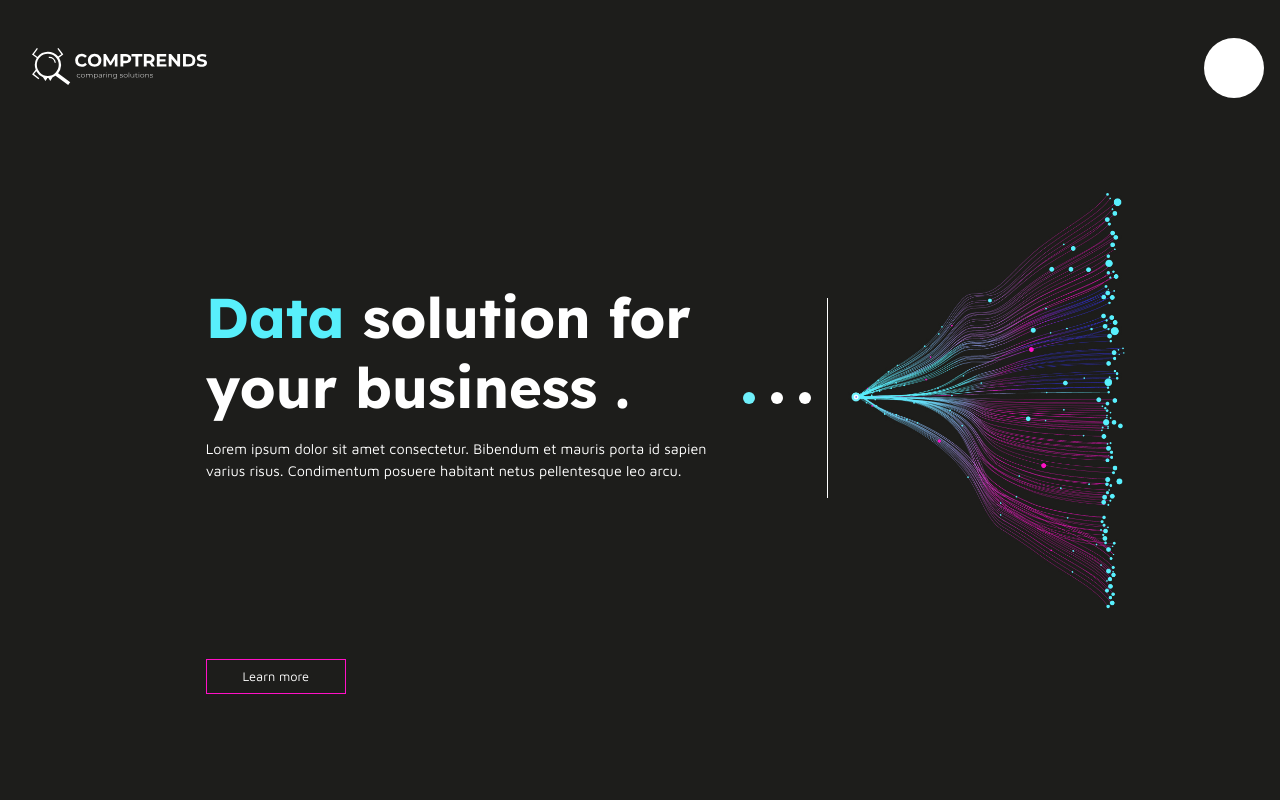
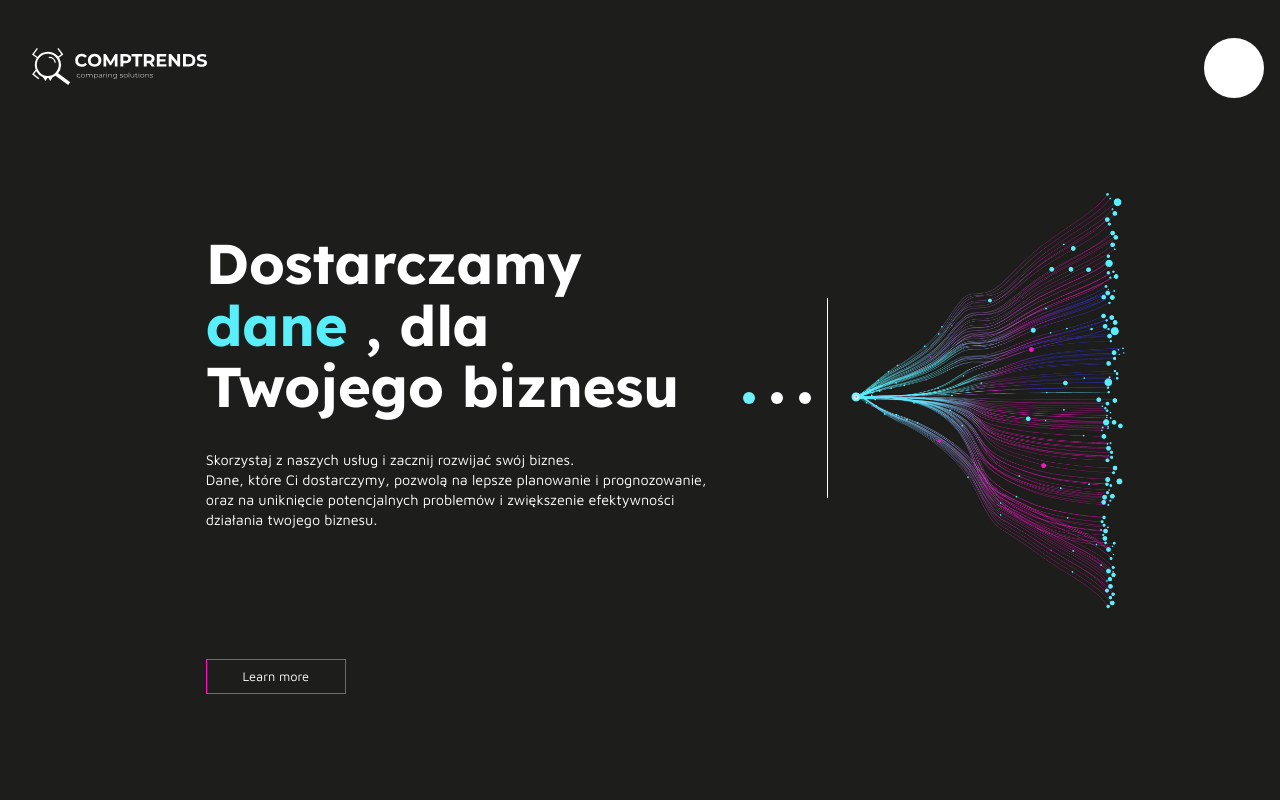
Before and after one commit to marcinzygan/comptrends-next, a Next.js app: page / in a window 1280 px wide. Shown: the top 800 px of the page. Built offline with nearby package versions, Linux system fonts and the light colour scheme; some icons are missing.

Commit message:
added hero section content

```diff
--- a/components/Footer/Footer.js
+++ b/components/Footer/Footer.js
@@ -54,7 +54,7 @@ const Footer = () => {
             </>
             <>
               <p className={classes.footer__link}>
-                Email : comptrends@gmail.com
+                Email : comptrends.eu@gmail.com
               </p>
             </>
           </div>
--- a/components/HeroSection/HeroSection.js
+++ b/components/HeroSection/HeroSection.js
@@ -17,6 +17,7 @@ const Home = () => {
             transition={{ duration: 2 }}
           >
             <h1 className="h1__txt">
+              Dostarczamy<br></br>
               <motion.span
                 animate={{ Color: ["#ffff", "#58effb", "#ffff"] }}
                 transition={{
@@ -27,9 +28,9 @@ const Home = () => {
                 }}
                 className="span__accentSecond"
               >
-                Data
+                dane
               </motion.span>{" "}
-              solution for your business .
+              , dla Twojego biznesu
             </h1>
             <motion.p
               initial={{ opacity: 0 }}
@@ -37,9 +38,10 @@ const Home = () => {
               transition={{ duration: 3, delay: 2 }}
               className={classes.hero__subtxt}
             >
-              Lorem ipsum dolor sit amet consectetur. Bibendum et mauris porta
-              id sapien varius risus. Condimentum posuere habitant netus
-              pellentesque leo arcu.
+              Skorzystaj z naszych usług i zacznij rozwijać swój biznes.
+              <br></br> Dane, które Ci dostarczymy, pozwolą na lepsze planowanie
+              i prognozowanie, oraz na uniknięcie potencjalnych problemów i
+              zwiększenie efektywności działania twojego biznesu.
             </motion.p>
           </motion.div>
         </div>
--- a/components/HeroSection/HeroSection.module.css
+++ b/components/HeroSection/HeroSection.module.css
@@ -35,11 +35,11 @@
 
 .hero__subtxt {
   display: none;
-  margin-top: 1rem;
+  margin-top: 2rem;
   font-family: var(--ff-text);
   font-size: var(--fs-txt);
   font-weight: var(--fw-regular);
-  line-height: 1.5;
+  line-height: 1.4;
   /* letter-spacing: 0.5px; */
 }
 
--- a/styles/globals.css
+++ b/styles/globals.css
@@ -67,7 +67,7 @@
 /* 1800px */
 @media (min-width: 1800px) {
   :root {
-    --fs-h1: 5.5rem;
+    --fs-h1: 5.2rem;
     --fs-h2: 4rem;
     --fs-h3: 1.8rem;
     --fs-h4: 1.6rem;
@@ -135,6 +135,7 @@ body {
 .h1__txt {
   font-family: var(--ff-headings);
   font-size: var(--fs-h1);
+  line-height: 1.1;
 }
 .h2__txt {
   font-family: var(--ff-headings);
```
